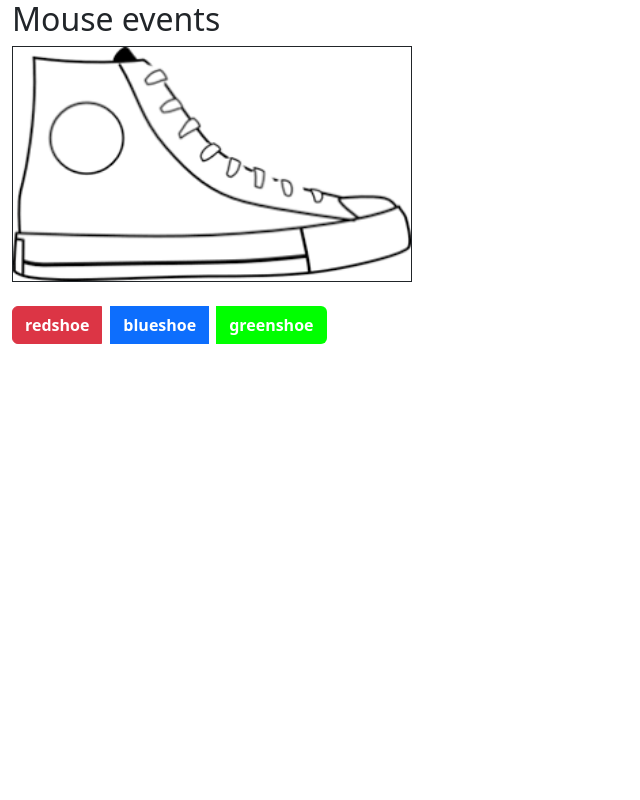
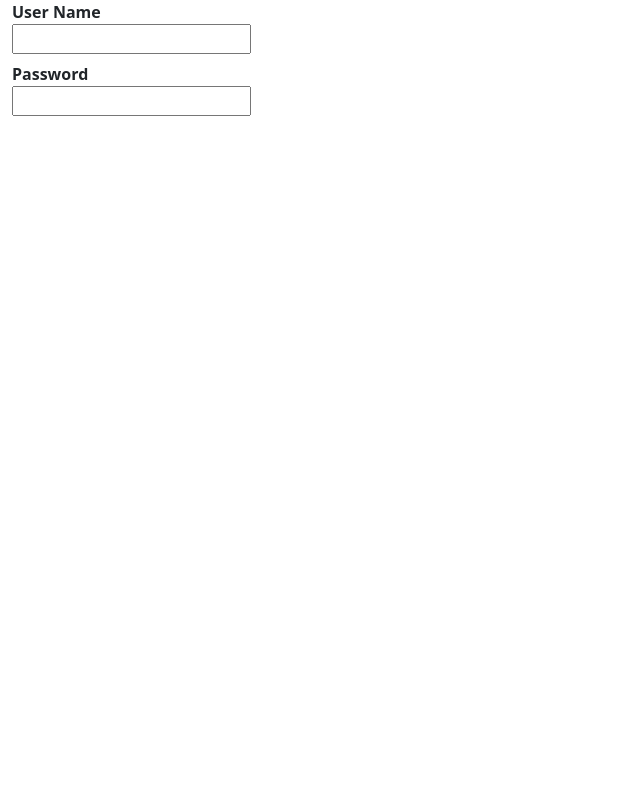
Before and after one commit to vajaganidhanesh/angular-workspace, an Angular app: page / in a window 1280 px wide. Shown: the top 800 px of the page, without its empty margins (0-640 px from the left). Built offline with nearby package versions, Linux system fonts and the light colour scheme.

Commit message:
keyboard events in angular

```diff
--- a/projects/shopping/src/app/components/event-binding/event-binding.component.html
+++ b/projects/shopping/src/app/components/event-binding/event-binding.component.html
@@ -8,7 +8,7 @@
     Insert
   </button> -->
 
-  <div class="row">
+  <!-- <div class="row">
     <div class="col-12">
       <h2>Mouse events</h2>
       <div>
@@ -55,5 +55,25 @@
         [ngStyle]="styling"
       />
     </div>
+  </div> -->
+  <div class="row">
+    <div class="col">
+      <dl>
+        <dt>User Name</dt>
+        <dd>
+          <input type="text" name="" id="" (keyup)="validDetails($event)" />
+        </dd>
+        <dd [ngClass]="{ 'text-danger': isInValid, 'text-success': true }">
+          <small>{{ errorMessage }}</small>
+        </dd>
+        <dt>Password</dt>
+        <dd>
+          <input type="password" name="" id="" (keypress)="isKeyCode($event)" />
+        </dd>
+        <dd class="text-warning" *ngIf="isPwdWarn">
+          <span class="bi bi-exclamation-triangle-fill"></span>CAPS ON
+        </dd>
+      </dl>
+    </div>
   </div>
 </div>
--- a/projects/shopping/src/app/components/event-binding/event-binding.component.ts
+++ b/projects/shopping/src/app/components/event-binding/event-binding.component.ts
@@ -7,6 +7,37 @@ import { Component } from '@angular/core';
 })
 export class EventBindingComponent {
   public img_src: string = '/assets/whiteshoe.png';
+  public userDetails: any[] = [
+    { userName: 'john' },
+    { userName: 'devid' },
+    { userName: 'robort' },
+    { userName: 'albert' },
+  ];
+  public errorMessage: string = '';
+  public isInValid: boolean = false;
+  public isPwdWarn: boolean = false;
+
+  public isKeyCode(e: any): void {
+    if (e.keyCode >= 65 && e.keyCode <= 90) {
+      this.isPwdWarn = true;
+    } else {
+      this.isPwdWarn = false;
+    }
+  }
+
+  public validDetails(e: any): void {
+    for (const users of this.userDetails) {
+      if (users.userName === e.target.value) {
+        this.errorMessage = 'try another one';
+        this.isInValid = true;
+        break;
+      } else {
+        this.errorMessage = 'available';
+        this.isInValid = false;
+      }
+    }
+  }
+
   public styling: { position: string; top: string; left: string } = {
     position: '',
     left: '',
```
